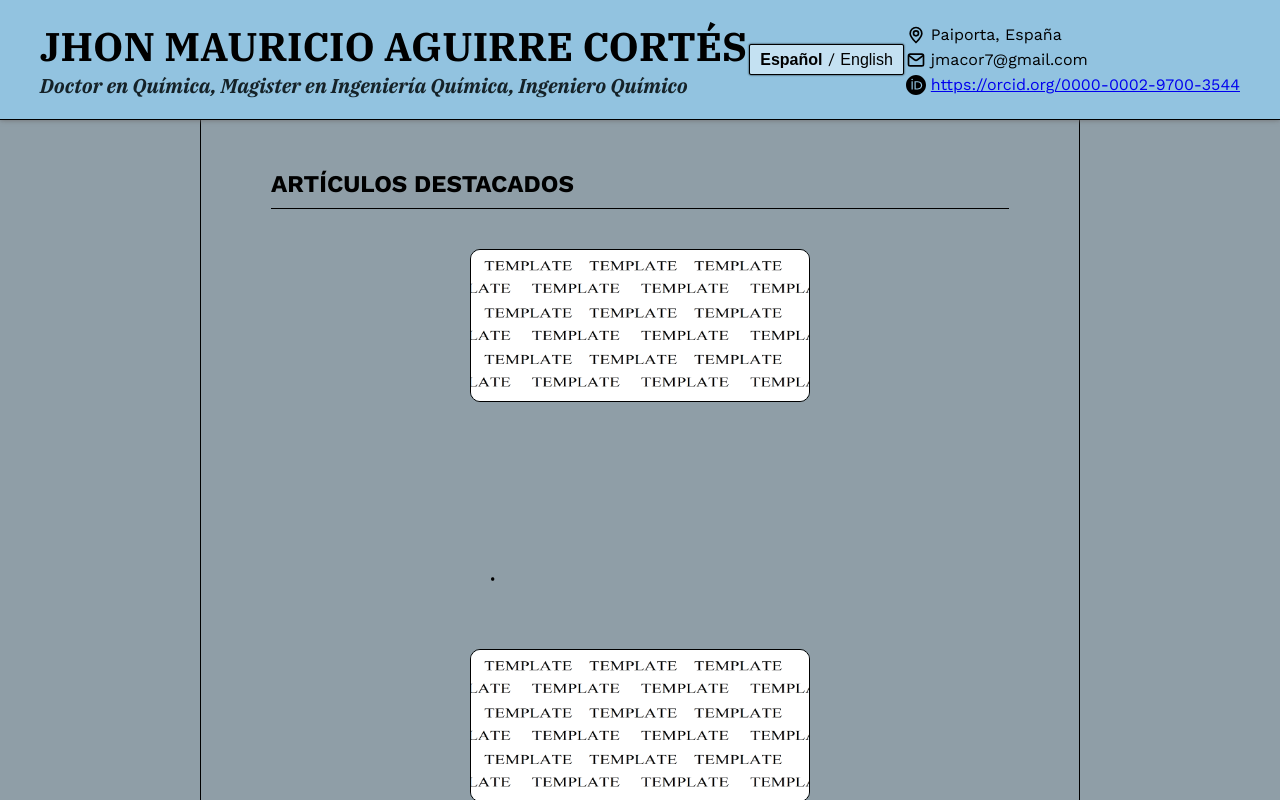
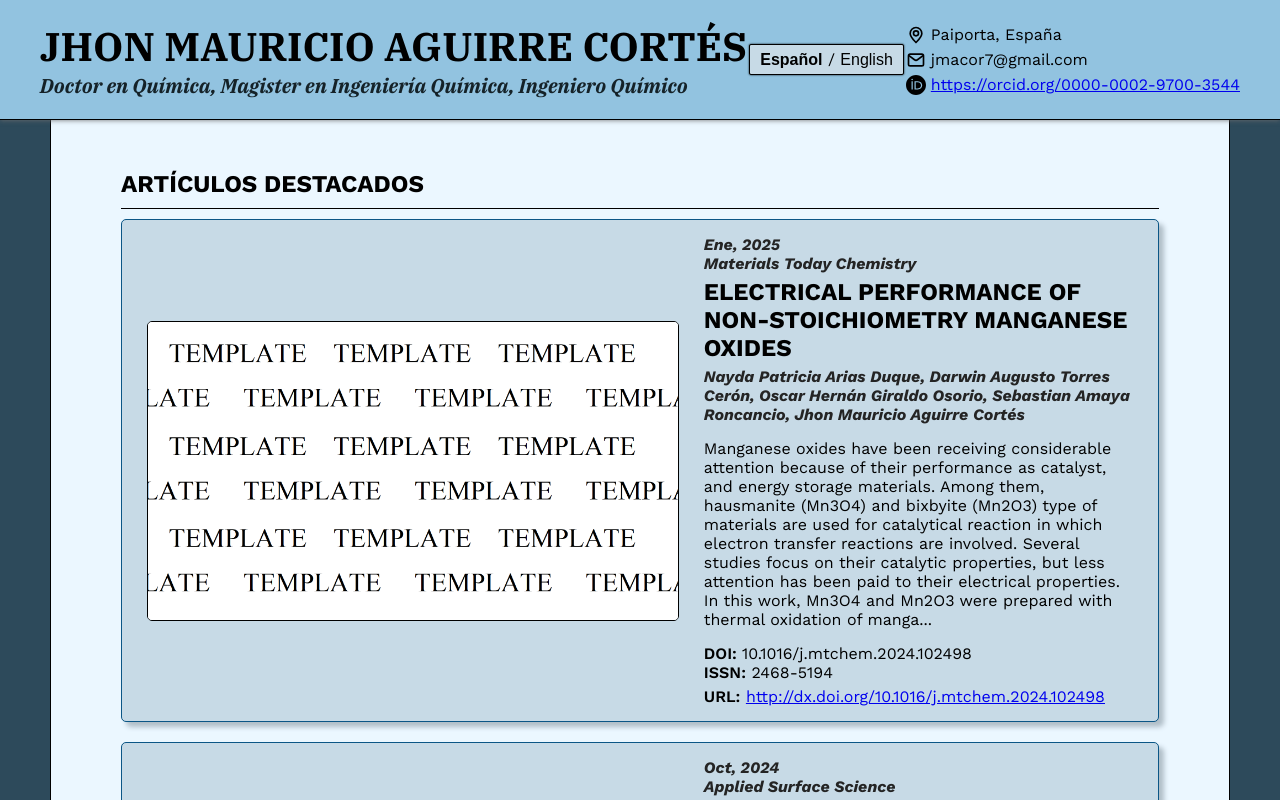
Before and after one commit to Tryncha/cv-jmac, a React (Vite) app: page / in a window 1280 px wide. Shown: the top 800 px of the page. Built offline with nearby package versions, Linux system fonts and the light colour scheme; a web font is replaced by a local one.

Commit message:
articles page added

```diff
--- a/src/components/Article/Article.css
+++ b/src/components/Article/Article.css
@@ -1,33 +1,49 @@
 .Article {
-  width: 400px;
-  height: 400px;
+  display: flex;
+  align-items: center;
+  gap: 25px;
+  background-color: #c7dae6;
+  padding: 15px 25px;
+  border: 1px solid #0b5686;
+  border-radius: 5px;
+  box-shadow: 5px 5px 5px 0 #b0bec8;
+}
+
+.Article img {
+  border: 1px solid #000;
+  border-radius: 5px;
+}
+
+.Article strong {
+  font-weight: 600;
+}
+
+.Article-info {
   display: flex;
   flex-direction: column;
-  align-items: center;
-  justify-content: space-between;
   gap: 5px;
-  background-color: var(--articleBackgroundColor);
-  font-family: 'Roboto Slab';
-  color: black;
-  padding: 30px;
-  border: 1px solid var(--sectionBorderColor);
-  border-radius: 10px;
 }
 
-.Article-img {
-  width: 100%;
-  height: 45%;
-  border: 1px solid black;
-  border-radius: 10px;
+.Article-secondaryInfo {
+  display: flex;
+  flex-direction: column;
+  color: #242424;
+  font-weight: bold;
+  font-style: italic;
 }
 
-.Article-title {
-  font-family: 'Roboto Slab';
+.Article-authors {
+  color: #242424;
   font-weight: bold;
+  font-style: italic;
 }
 
-.Article-footer {
-  width: 100%;
+.Article-codes {
   display: flex;
-  gap: 20px;
+  flex-direction: column;
 }
+
+.Article-info {
+  display: flex;
+  flex-direction: column;
+}
--- a/src/components/Article/Article.tsx
+++ b/src/components/Article/Article.tsx
@@ -4,27 +4,53 @@
   imgSrc: string;
   imgAlt: string;
   title: string;
-  resume: string;
+  abstract: string;
+  journal: string;
+  authors: string[];
   date: string;
-  category: string;
+  doi: string;
+  issn: string[];
+  url: string;
 }
 
-const Article = ({ imgSrc, imgAlt, title, resume, date, category }: ArticleProps) => {
+const Article = ({ imgSrc, imgAlt, title, abstract, journal, authors, date, doi, issn, url }: ArticleProps) => {
+  const MAX_LENGTH = 480;
+
   return (
-    <div className="Article">
+    <article className="Article">
       <img
-        className="Article-img"
         src={imgSrc}
         alt={imgAlt}
+        height={300}
+        loading="lazy"
       />
-      <h3 className="Article-title">{title}</h3>
-      <p className="Article-resume">{resume}</p>
-      <div className="Article-footer">
-        <span className="Article-date">{date}</span>
-        &#x2022;
-        <span className="Article-category">{category}</span>
+      <div className="Article-info">
+        <div className="Article-secondaryInfo">
+          <span>{date}</span>
+          <span>{journal}</span>
+        </div>
+        <h2>{title}</h2>
+        <span className="Article-authors">{authors.join(', ')}</span>
+        <p>{abstract.length > MAX_LENGTH ? `${abstract.slice(0, MAX_LENGTH)}...` : abstract}</p>
+        <div className="Article-codes">
+          <span>
+            <strong>DOI:</strong> {doi}
+          </span>
+          <span>
+            <strong>ISSN:</strong> {issn.join(', ')}
+          </span>
+        </div>
+        <span>
+          <strong>URL:</strong>{' '}
+          <a
+            href={url}
+            target="_blank"
+          >
+            {url}
+          </a>
+        </span>
       </div>
-    </div>
+    </article>
   );
 };
 
--- a/src/data/articles.json
+++ b/src/data/articles.json
@@ -12,12 +12,14 @@
     "url": "http://dx.doi.org/10.1590/S0103-50532011000300019",
     "es": {
       "title": "Simple route for the synthesis of copper hydroxy salts",
+      "abstract": "The current work introduces a new and rapid synthetic route for the in-laboratory preparation of copper hydroxy nitrate, through the reaction of magnesium hydroxide and copper nitrate aqueous solution. The material with the formula Cu2(OH)3NO3 and monoclinic phase was characterized by X-ray diffraction, atomic absorption, Fourier transform infrared and Raman spectroscopy, scanning electron microscopy with EDX, and thermal analysis.",
       "keywords": ["hydroxy salts", "anionic clay", "copper hydroxynitrate", "gerhardtite"],
       "language": "Inglés",
       "category": "Artículo científico",
       "date": "Mar, 2011"
     },
     "en": {
+      "title": "Simple route for the synthesis of copper hydroxy salts",
       "abstract": "The current work introduces a new and rapid synthetic route for the in-laboratory preparation of copper hydroxy nitrate, through the reaction of magnesium hydroxide and copper nitrate aqueous solution. The material with the formula Cu2(OH)3NO3 and monoclinic phase was characterized by X-ray diffraction, atomic absorption, Fourier transform infrared and Raman spectroscopy, scanning electron microscopy with EDX, and thermal analysis.",
       "keywords": ["hydroxy salts", "anionic clay", "copper hydroxynitrate", "gerhardtite"],
       "language": "English",
@@ -38,12 +40,14 @@
     "url": "http://dx.doi.org/10.37761/rsqp.v81i3.21",
     "es": {
       "title": "Propiedades dieléctricas de hidróxidos dobles laminares de Mg:Al",
+      "abstract": "Este trabajo describe la síntesis y caracterización de dos hidróxidos dobles laminares Mg2Al-NO3 sintetizados mediante el método de coprecipitación. El comportamiento eléctrico delos materiales fue evaluado por espectroscopía dieléctrica. Los resultados del análisis dedifracción de rayos X mostraron la formación de una estructura laminar; la presencia de todaslas especies en la estructura del material sintetizado se confirmó por absorción atómica yespectroscopía de infrarrojo. Por microscopía electrónica de transmisión se observó agregadosde partículas en forma de placas. Los resultados de espectroscopía dieléctrica obtenidosa temperatura ambiente muestran un comportamiento de polarización de orientación quesugiere la rotación de moléculas de agua a alta frecuencia y la rotación de aniones nitratoen el espacio interlaminar a baja frecuencia que puede ser responsable de la conductividadiónica observada en el material.",
       "keywords": ["hidróxidos dobles laminares", "propiedades dieléctricas", "conductividad iónica"],
       "language": "Español",
       "category": "Artículo científico",
       "date": "Jun, 2015"
     },
     "en": {
+      "title": "Propiedades dieléctricas de hidróxidos dobles laminares de Mg:Al",
       "abstract": "Este trabajo describe la síntesis y caracterización de dos hidróxidos dobles laminares Mg2Al-NO3 sintetizados mediante el método de coprecipitación. El comportamiento eléctrico delos materiales fue evaluado por espectroscopía dieléctrica. Los resultados del análisis dedifracción de rayos X mostraron la formación de una estructura laminar; la presencia de todaslas especies en la estructura del material sintetizado se confirmó por absorción atómica yespectroscopía de infrarrojo. Por microscopía electrónica de transmisión se observó agregadosde partículas en forma de placas. Los resultados de espectroscopía dieléctrica obtenidosa temperatura ambiente muestran un comportamiento de polarización de orientación quesugiere la rotación de moléculas de agua a alta frecuencia y la rotación de aniones nitratoen el espacio interlaminar a baja frecuencia que puede ser responsable de la conductividadiónica observada en el material.",
       "keywords": ["hidróxidos dobles laminares", "propiedades dieléctricas", "conductividad iónica"],
       "language": "Spanish",
@@ -66,7 +70,7 @@
     ],
     "doi": "10.15446/rev.colomb.quim.v46n2.63028",
     "eid": "2-s2.0-85027567632",
-    "issn": "01202804",
+    "issn": ["01202804"],
     "url": "http://dx.doi.org/10.15446/rev.colomb.quim.v46n2.63028",
     "es": {
       "title": "Nanopartículas de paladio soportadas en hidroxisales laminares: uso potencial en reacciones de Sonogashira",
@@ -114,7 +118,7 @@
     ],
     "doi": "10.15446/dyna.v85n206.68132",
     "eid": "2-s2.0-85060939579",
-    "issn": "00127353",
+    "issn": ["00127353"],
     "url": "http://dx.doi.org/10.15446/dyna.v85n206.68132",
     "es": {
       "title": "Nanopartículas de paladio a partir de una hidroxisal modificada con surfactante intercambiada con tetracloropaladato",
@@ -160,7 +164,7 @@
     ],
     "doi": "10.1016/j.apmt.2023.101831",
     "eid": "2-s2.0-85153683107",
-    "issn": "23529407",
+    "issn": ["23529407"],
     "url": "https://doi.org/10.1016/j.apmt.2023.101831",
     "es": {
       "title": "3D printing in photocatalysis: Methods and capabilities for the improved performance",
@@ -193,7 +197,8 @@
       "Agustín Francisco Pérez Cadenas"
     ],
     "doi": "10.3390/catal14080474",
-    "issn": "2073-4344",
+    "eid": "",
+    "issn": ["2073-4344"],
     "url": "http://dx.doi.org/10.3390/catal14080474",
     "es": {
       "title": "BiVO4-Based Photocatalysts for the Degradation of Antibiotics in Wastewater: Calcination Role after Solvothermal Synthesis",
@@ -227,7 +232,8 @@
       "E. Bailón García"
     ],
     "doi": "10.1016/j.apsusc.2024.160609",
-    "issn": "0169-4332",
+    "eid": "",
+    "issn": ["0169-4332"],
     "url": "http://dx.doi.org/10.1016/j.apsusc.2024.160609",
     "es": {
       "title": "Size-miniaturization of TiO2-ZrO2 coupled semiconductors to develop highly efficient visible-driven photocatalysts for the degradation of drugs in wastewater",
@@ -260,7 +266,8 @@
       "Jhon Mauricio Aguirre Cortés"
     ],
     "doi": "10.1016/j.mtchem.2024.102498",
-    "issn": "2468-5194",
+    "eid": "",
+    "issn": ["2468-5194"],
     "url": "http://dx.doi.org/10.1016/j.mtchem.2024.102498",
     "es": {
       "title": "Electrical performance of non-stoichiometry manganese oxides",
@@ -278,32 +285,5 @@
       "category": "Journal Article",
       "date": "Jan, 2025"
     }
-  },
-  {
-    "id": 8,
-    "imgSrc": "images/template.png",
-    "imgAlt": "Template",
-    "journal": "The Conversation",
-    "editorial": "The Conversation",
-    "contributors": ["Jhon Mauricio Aguirre Cortés"],
-    "doi": "",
-    "issn": "2201-5639",
-    "url": "https://theconversation.com/tatuajes-que-salvaran-vidas-254947",
-    "es": {
-      "title": "Tatuajes que salvarán vidas",
-      "abstract": "Los tatuajes inteligentes para la salud cada día son más sofisticados. Los últimos desarrollos cambian de color, se ponen fluorescentes o permiten recibir mediciones en una app.",
-      "keywords": [],
-      "language": "Español",
-      "category": "Artículo de divulgación",
-      "date": "May, 2025"
-    },
-    "en": {
-      "title": "Tatuajes que salvarán vidas",
-      "abstract": "Los tatuajes inteligentes para la salud cada día son más sofisticados. Los últimos desarrollos cambian de color, se ponen fluorescentes o permiten recibir mediciones en una app.",
-      "keywords": [],
-      "language": "Spanish",
-      "category": "Divulgation article",
-      "date": "May, 2025"
-    }
   }
 ]
--- a/src/index.css
+++ b/src/index.css
@@ -1,5 +1,5 @@
 [data-theme='light'] {
-  --body-backgroundColor: #8f9ea7;
+  --body-backgroundColor: #2d4a5b;
   --body-borderColor: #000000;
   --body-fontFamily: 'Work Sans';
   --body--main-fontColor: #000000;
@@ -25,50 +25,10 @@
   --Footer-boxShadow: 0 0 5px 0 #000;
 
   /* Pages */
+  --Home-backgroundColor: #ebf7ff;
+
   --Vitae-backgroundColor: #fffdfc;
   --Vitae-borderColor: #3c84af;
-  --Vitae-boxShadow: 0 0 5px 0 #404040;
-
-  /* Indexes */
-  --body-zIndex: 0;
-
-  --main-zIndex: 1;
-
-  --Header-zIndex: 2;
-  --Footer-zIndex: 2;
-}
-
-[data-theme='dark'] {
-  --body-backgroundColor: #000000;
-  --body-borderColor: #000000;
-  --body-fontFamily: 'Work Sans';
-  --body--main-fontColor: #000000;
-  --body--secondary-fontColor: #494949;
-
-  /* Components */
-  --Header-height: 120px;
-  --Header-backgroundColor: #fff8cf;
-  --Header-borderColor: #000000;
-  --Header-fontFamily: 'Work Sans';
-  --Header-fontColor: #000000;
-  --Header--secondary-fontColor: #494949;
-  --Header--h1-fontFamily: 'IBM Plex Serif';
-  --Header--h1-fontSize: 2.5rem;
-  --Header--h2-fontFamily: 'IBM Plex Serif';
-  --Header--h2-fontSize: 1.25rem;
-  --Header-boxShadow: 0 0 5px 0 #6e6e6e;
-
-  --Footer-backgroundColor: #fff8cf;
-  --Footer-borderColor: #000000;
-  --Footer-fontFamily: 'IBM Plex Serif';
-  --Footer-fontColor: #000000;
-  --Footer-fontWeight: 500;
-  --Footer-a-fontSize: 2rem;
-  --Footer-boxShadow: 0 0 5px 0 #000;
-
-  /* Pages */
-  --Vitae-backgroundColor: #fffdfc;
-  --Vitae-borderColor: #000000;
   --Vitae-boxShadow: 0 0 5px 0 #404040;
 
   /* Indexes */
@@ -102,7 +62,7 @@
 .LanguageSelector {
   font-family: var(--Header-fontFamily);
   font-size: 1rem;
-  background-color: #c4e1f2;
+  background-color: #c7dae6;
   padding: 5px 10px;
   border: 1px solid var(--Header-borderColor);
   border-radius: 2px;
--- a/src/pages/Home/Home.css
+++ b/src/pages/Home/Home.css
@@ -3,14 +3,14 @@
   display: flex;
   flex-direction: column;
   gap: 40px;
-  background-color: var(--main-backgroundColor);
-  padding: calc(var(--Header-height) + 50px) 70px 50px;
+  background-color: var(--Home-backgroundColor);
+  padding: calc(var(--Header-height) + 50px) 70px 140px;
   border-inline: 1px solid var(--body-borderColor);
-  margin: 0 200px;
+  margin: 0 50px;
 }
 
 .Articles {
   display: flex;
-  flex-wrap: wrap;
-  justify-content: center;
+  flex-direction: column;
+  gap: 20px;
 }
--- a/src/pages/Home/Home.tsx
+++ b/src/pages/Home/Home.tsx
@@ -1,10 +1,10 @@
 import articlesData from '../../data/articles.json';
-import Article from '../../components/Article/Article';
 import Section from '../../components/Section/Section';
 import useSettings from '../../hooks/useSettings';
 import './Home.css';
+import Article from '../../components/Article/Article';
 
-const articles = articlesData;
+const articles = articlesData.reverse();
 
 const homeTraslation = {
   es: {
@@ -22,19 +22,23 @@
   return (
     <main className="Home">
       <Section title={homeTraslation[language].articlesTitle}>
-        <div className="Articles">
+        <section className="Articles">
           {articles.map((art) => (
             <Article
               key={art.id}
               imgSrc={art.imgSrc}
               imgAlt={art.imgAlt}
-              title={art.title}
-              resume={art.resume}
-              date={art.date}
-              category={art.category}
+              title={art[language].title}
+              abstract={art[language].abstract}
+              journal={art.journal}
+              authors={art.contributors}
+              date={art[language].date}
+              doi={art.doi}
+              issn={art.issn}
+              url={art.url}
             />
           ))}
-        </div>
+        </section>
       </Section>
     </main>
   );
```
Also changed, not shown: src/data/otherArticles.json (added, +29 -0 lines).
